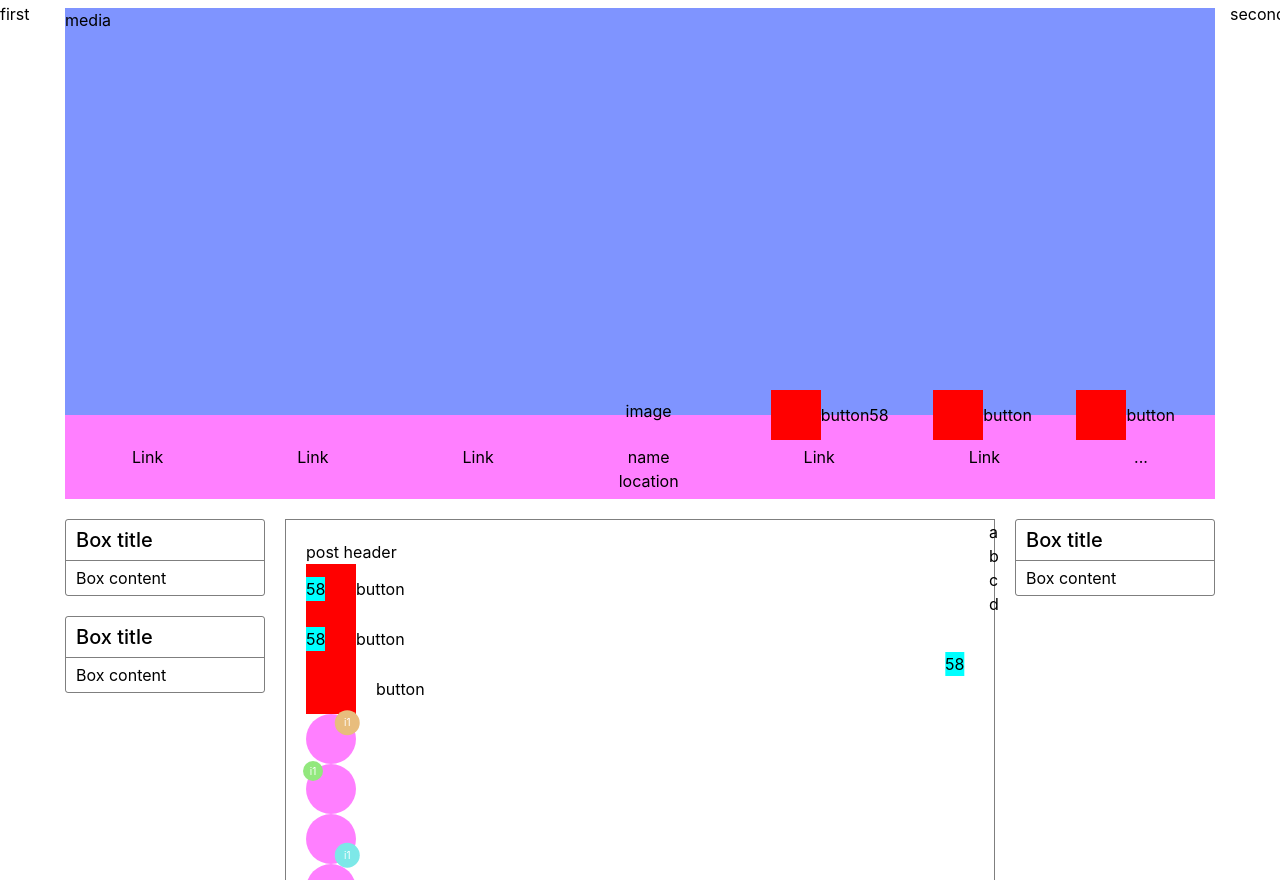
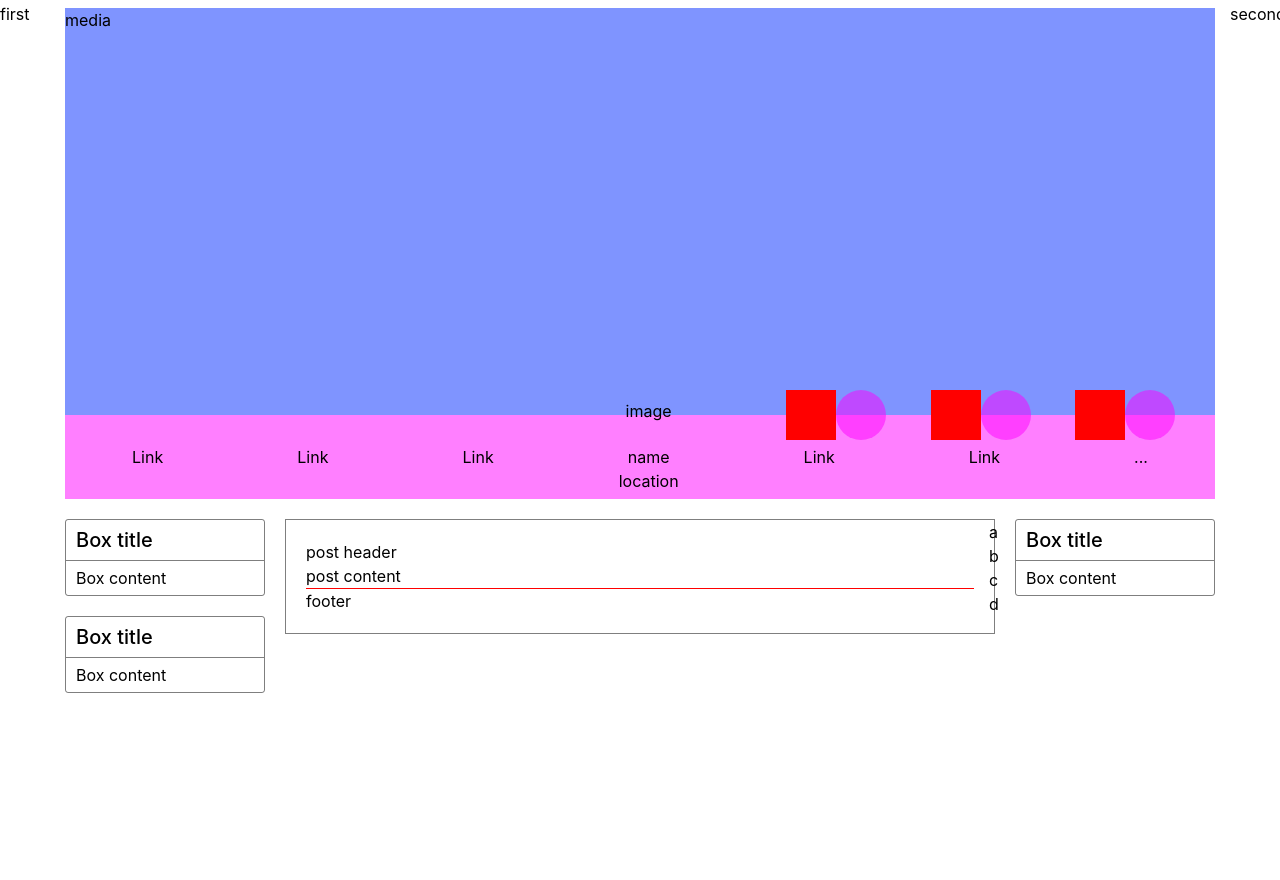
Before and after one commit to el22or/olympus, a plain HTML site: page profile.html in a window 1280 px wide. Shown: the part 72-952 px from the top of the page. After the commit the page ends 800 px from the top, so only its background shows below. Drawn offline with Linux system fonts and the light colour scheme.

Commit message:
Update HTML structure for Icon and Icon Button components.

```diff
--- a/profile.html
+++ b/profile.html
@@ -21,13 +21,20 @@
               <div class="c-cover__action-buttons">
                 <ul class="c-cover__action-buttons-list">
                   <li class="c-cover__action-buttons-list-item">
-                    <a href="#" class="c-icon-button">
-                      <span class="c-icon-button__label">button</span>
-                      <span class="c-icon-button__label">58</span>
+                    <a href="#" class="c-icon-button c-icon-button--rounded">
+                      <span class="c-icon c-icon--rounded"></span>
                     </a>
                   </li>
-                  <li class="c-cover__action-buttons-list-item"><a href="#" class="c-icon-button">button</a></li>
-                  <li class="c-cover__action-buttons-list-item"><a href="#" class="c-icon-button">button</a></li>
+                  <li class="c-cover__action-buttons-list-item">
+                    <a href="#" class="c-icon-button c-icon-button--rounded">
+                      <span class="c-icon c-icon--rounded"></span>
+                    </a>
+                  </li>
+                  <li class="c-cover__action-buttons-list-item">
+                    <a href="#" class="c-icon-button c-icon-button--rounded">
+                      <span class="c-icon c-icon--rounded"></span>
+                    </a>
+                  </li>
                 </ul>
               </div><!-- /.cover__action-buttons -->
             </div><!-- /.c-cover -->
@@ -54,33 +61,7 @@
                 post header
               </header>
               <div class="c-post__content">
-
-                <div>
-                  <a href="#" class="c-icon-button">
-                    <span class="c-icon-button__label">button</span>
-                    <span class="c-icon-button__badge">58</span>
-                  </a>
-                </div>
-
-                <div>
-                  <a href="#" class="c-icon-button">
-                    <span class="c-icon-button__label c-icon-button__label--position-left">button</span>
-                    <span class="c-icon-button__badge">58</span>
-                  </a>
-                </div>
-
-                <div>
-                  <a href="#" class="c-icon-button">
-                    <span class="c-icon-button__label c-icon-button__label--position-right">button</span>
-                    <span class="c-icon-button__badge c-icon-button__badge--position-top-right">58</span>
-                  </a>
-                </div>
-
-                <div><span class="c-icon"><span class="c-icon__badge c-icon__badge--position-top-right u-bg-1">i1</span></span></div>
-                <div><span class="c-icon"><span class="c-icon__badge c-icon__badge--position-top-left c-icon__badge--size-s u-bg-3">i1</span></span></div>
-                <div><span class="c-icon"><span class="c-icon__badge c-icon__badge--position-bottom-right u-bg-5">i1</span></span></div>
-                <div><span class="c-icon"><span class="c-icon__badge c-icon__badge--position-bottom-left u-bg-7">i1</span></span></div>
-
+                post content
               </div>
               <nav class="c-post__navigation">
                 <ul class="c-post__navigation-list">
@@ -92,11 +73,6 @@
               </nav>
               <footer class="c-post__footer">footer</footer>
             </article>
-
-            <div class="c-box u-rounded-corners u-bordered">
-              <h3 class="c-box__title">Box title</h3>
-              <div class="c-box__content">Box content</div>
-            </div><!-- /.c-box -->
           </main><!-- /.c-main__content -->
           <div class="c-main__sidebar-first">
             <div class="c-box u-rounded-corners u-bordered">
```
